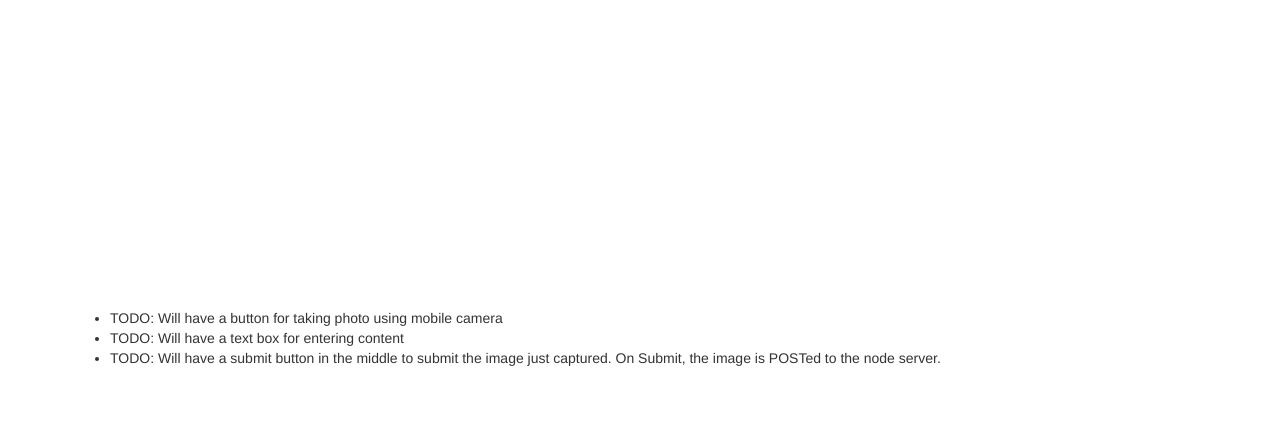
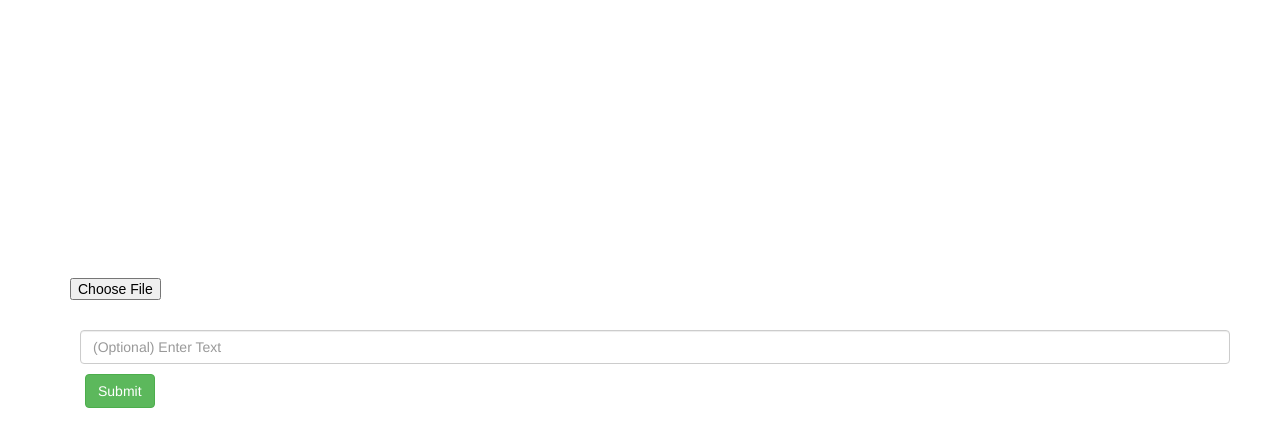
Before and after one commit to narendran/pensieve, a website: page public/index.html in a window 1280 px wide. Shown: the part 57-504 px from the top of the page. Drawn offline with nearby package versions, Linux system fonts and the light colour scheme.

Commit message:
Added features to the mobile front-end

```diff
--- a/public/index.html
+++ b/public/index.html
@@ -23,12 +23,43 @@
         </div>
         </nav>
         <div class="container content" style="height=100%; width=100%">
-            <ul>
-                <li>TODO: Will have a button for taking photo using mobile camera
-                <li>TODO: Will have a text box for entering content
-                <li>TODO: Will have a submit button in the middle to submit the image just captured. On Submit, the image is POSTed to the node server.
-            </ul>
+            <span class="btn-success">
+                <input type="file" id="take-picture" accept="image/*">
+            </span>
+            <div class="container" style="padding:10px">
+                <img id="show-picture"></img>
+            </div>
+            <div class="container" style="padding:10px">
+                <input type="text" class="form-control" id="text" placeholder="(Optional) Enter Text">
+            </div>
+            <div class="container">
+                <button class="btn btn-success" type="button">Submit</button>
+            </div>
         </div>
     </body>
     <script src="https://maxcdn.bootstrapcdn.com/bootstrap/3.3.4/js/bootstrap.min.js"></script>
+    <script>
+
+        var takePicture = document.querySelector("#take-picture");
+        var file;
+        takePicture.onchange = function(event) {
+            var files = event.target.files;
+            if (files && files.length > 0) {
+                file = files[0];
+            }
+        };
+
+        try {
+            var showPicture = document.querySelector("#show-picture");
+            var imgURL = window.URL.createObjectURL(file);
+            showPicture.src = imgURL;
+            URL.revokeObjectURL(imgURL);
+            } catch (e) {
+            var fileReader = new FileReader();
+            fileReader.onload = function(event) {
+                showPicture.src = event.target.result;
+            };
+            fileReader.readAsDataURL(file);
+        }
+    </script>
 </html>
```
Lines whose indentation alone changed are shown as unchanged.
